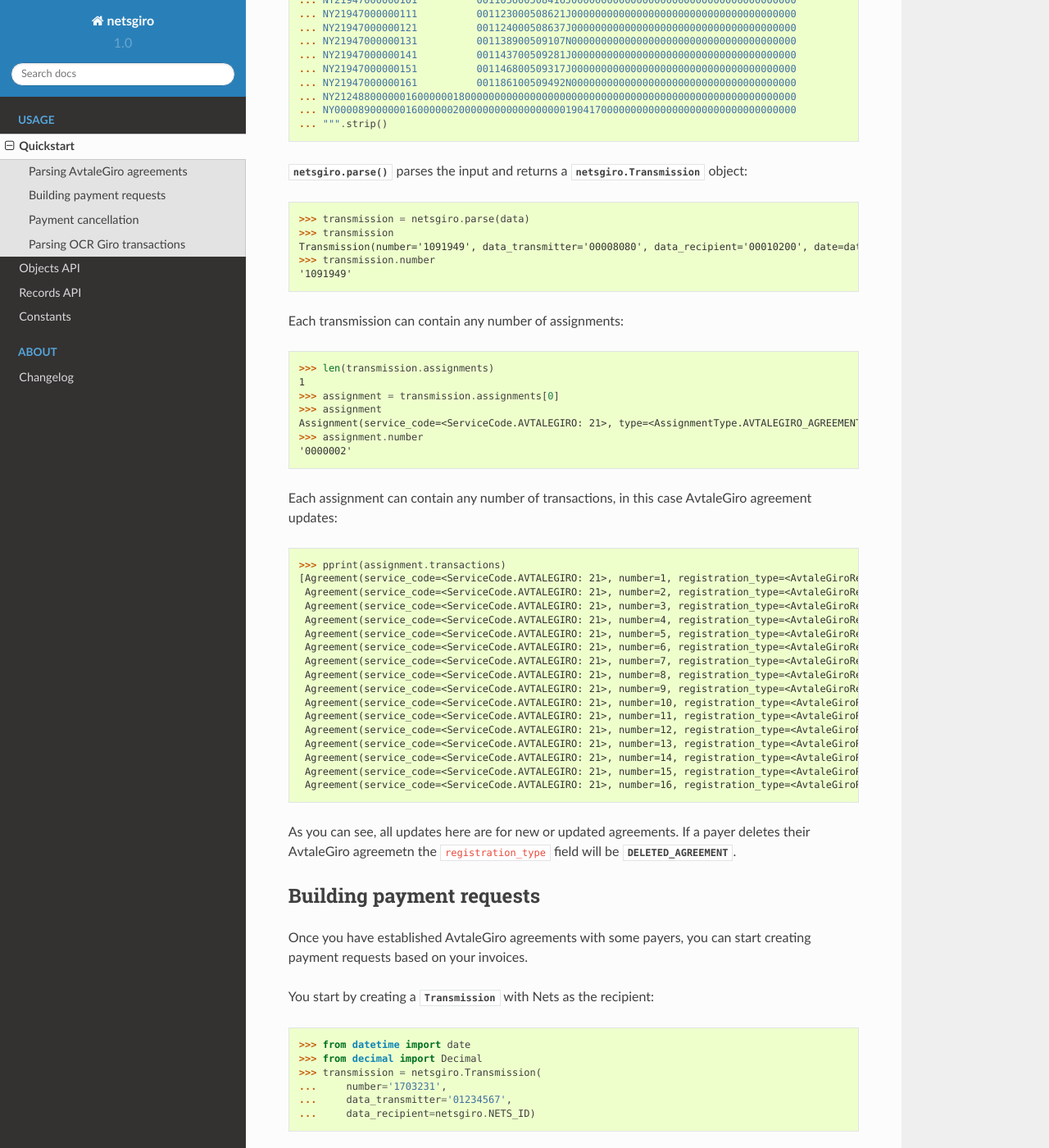
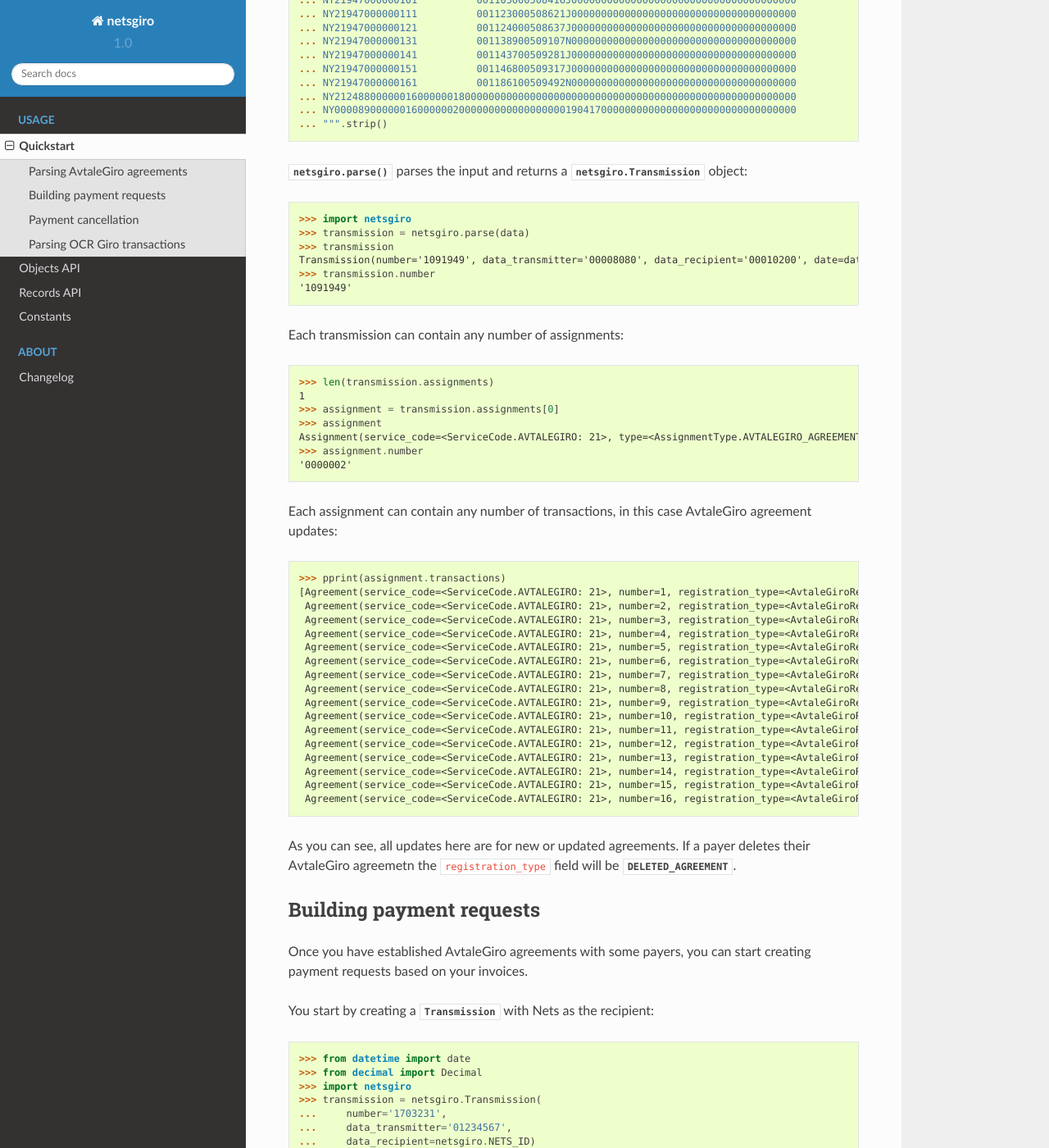
Before and after one commit to otovo/python-netsgiro, a Sphinx documentation site: the page built from docs/quickstart.rst, in a window 1280 px wide and 1400 px high, scrolled down 762 px. Shown: the whole window at 82% size. Built offline with Sphinx 7.4.7 and the Read the Docs theme 2.0.0, drawn with Linux system fonts in a browser that asks for light colours; some of the changed text lies outside the part shown.

Commit message:
docs: Make imports explicit in examples

```diff
--- a/docs/conf.py
+++ b/docs/conf.py
@@ -85,8 +85,6 @@ doctest_path = [
 
 doctest_global_setup = """
 from pprint import pprint
-import netsgiro
-import netsgiro.records
 """
 
 doctest_test_doctest_blocks = 'default'
--- a/docs/constants.rst
+++ b/docs/constants.rst
@@ -7,6 +7,7 @@ Constants
 
     Nets' data sender/recipient ID
 
+    >>> import netsgiro
     >>> netsgiro.NETS_ID
     '00008080'
 
--- a/docs/quickstart.rst
+++ b/docs/quickstart.rst
@@ -46,6 +46,7 @@ For the purpose of the following example we use the following input data:
 :meth:`netsgiro.parse` parses the input and returns a
 :class:`netsgiro.Transmission` object:
 
+>>> import netsgiro
 >>> transmission = netsgiro.parse(data)
 >>> transmission
 Transmission(number='1091949', data_transmitter='00008080', data_recipient='00010200', date=datetime.date(2017, 4, 19))
@@ -99,6 +100,7 @@ recipient:
 
 >>> from datetime import date
 >>> from decimal import Decimal
+>>> import netsgiro
 >>> transmission = netsgiro.Transmission(
 ... 	number='1703231',
 ...	data_transmitter='01234567',
@@ -157,6 +159,7 @@ to creating payment requests. You start with a :class:`~netsgiro.Transmission`:
 
 >>> from datetime import date
 >>> from decimal import Decimal
+>>> import netsgiro
 >>> transmission = netsgiro.Transmission(
 ... 	number='1703232',
 ...	data_transmitter='01234567',
@@ -259,6 +262,7 @@ For the purpose of the following example we use the following input data:
 :meth:`netsgiro.parse` parses the input and returns a
 :class:`netsgiro.Transmission` object:
 
+>>> import netsgiro
 >>> transmission = netsgiro.parse(data)
 >>> transmission
 Transmission(number='0170031', data_transmitter='00008080', data_recipient='00010200', date=datetime.date(1992, 1, 20))
--- a/docs/records.rst
+++ b/docs/records.rst
@@ -51,6 +51,7 @@ For the purpose of the following example we use the following input data:
 :meth:`netsgiro.records.parse` parses the input and returns a record object for
 each line of input:
 
+>>> import netsgiro.records
 >>> records = netsgiro.records.parse(data)
 >>> len(records)
 22
```
